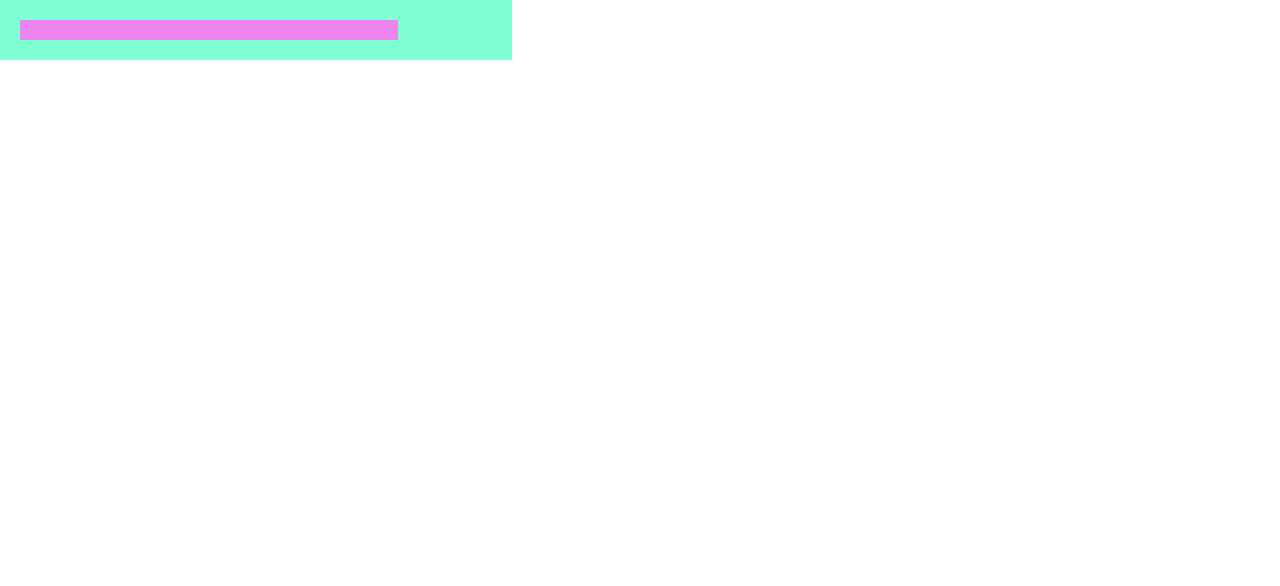
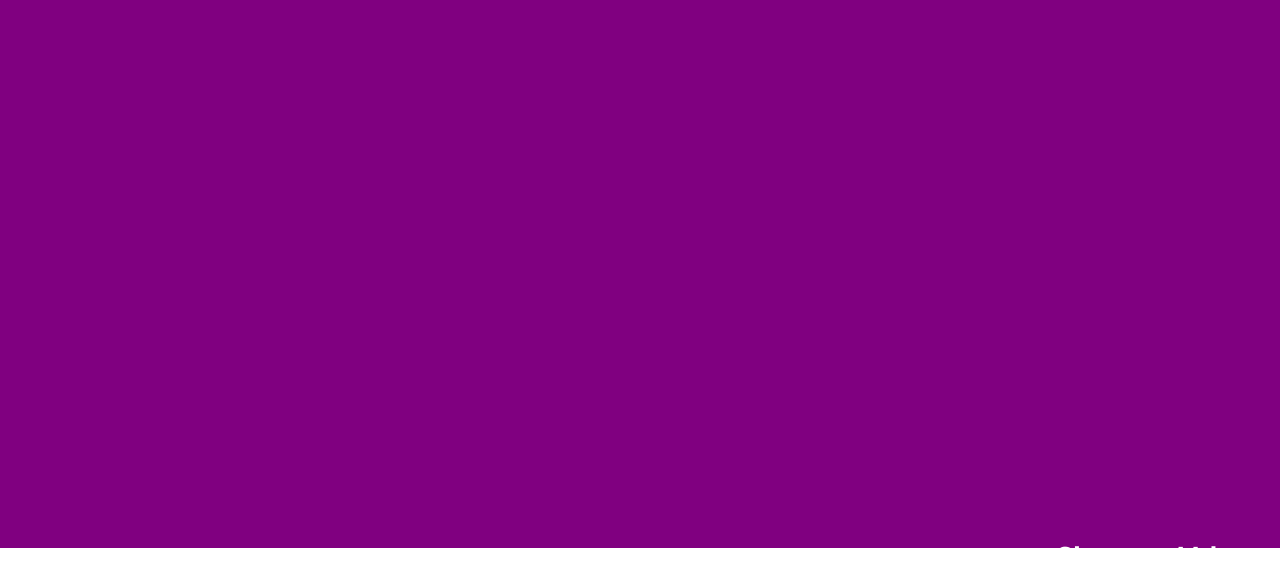
Before and after one commit to shravyaudupa/FullStackCource, a plain HTML site: page index.html in a window 1280 px wide. Drawn offline with Linux system fonts and the light colour scheme.

Commit message:
position caveat

```diff
--- a/index.html
+++ b/index.html
@@ -7,32 +7,26 @@
     <title>Full Stack Session</title>
     <style>
         *{
-            padding: 0px;
-            margin: 0px;
+            margin: 0;
+            padding: 0;
             box-sizing: border-box;
+            font-family: 'Gill Sans', 'Gill Sans MT', Calibri, 'Trebuchet MS', sans-serif;
         }
 
-        .parent{
-           background-color: aquamarine;
-           height: 60px;
-           padding: 20px;
-           width: 40vw;
-       }
+        h1{
+            background-color: purple;
+            color: #ffff;
+            height: 50vh;
+            text-align: right;
+            padding: 10px;
+            padding-top: 42%;
 
-       .child{
-           background-color: violet;
-           height: 20px;
-           width: 80%;
-       }
+        }
     </style>
-
-
 </head>
 <body>
-    <div class="parent">
-        <div class="child"></div>
-
-    </div>
-
+   <div>
+       <h1>Shravya Udupa</h1>
+   </div>
 </body>
 </html>
```
